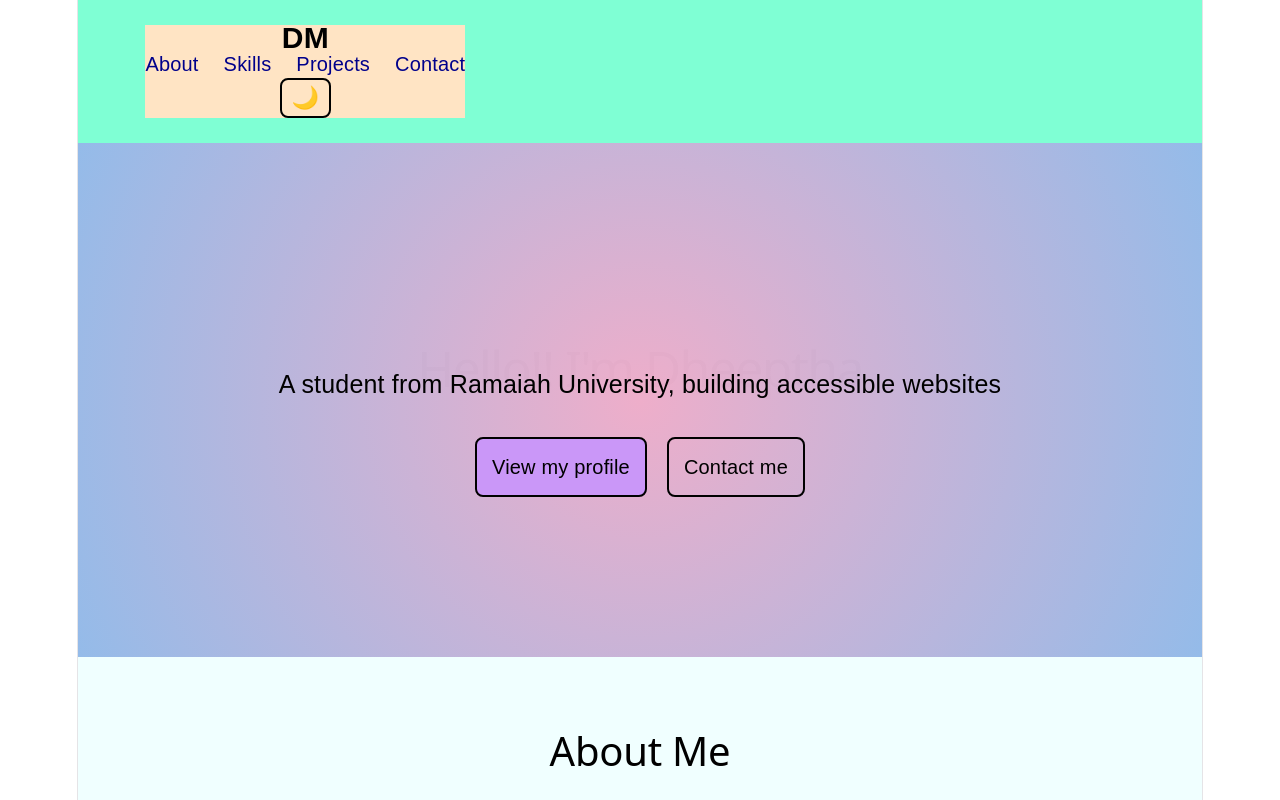
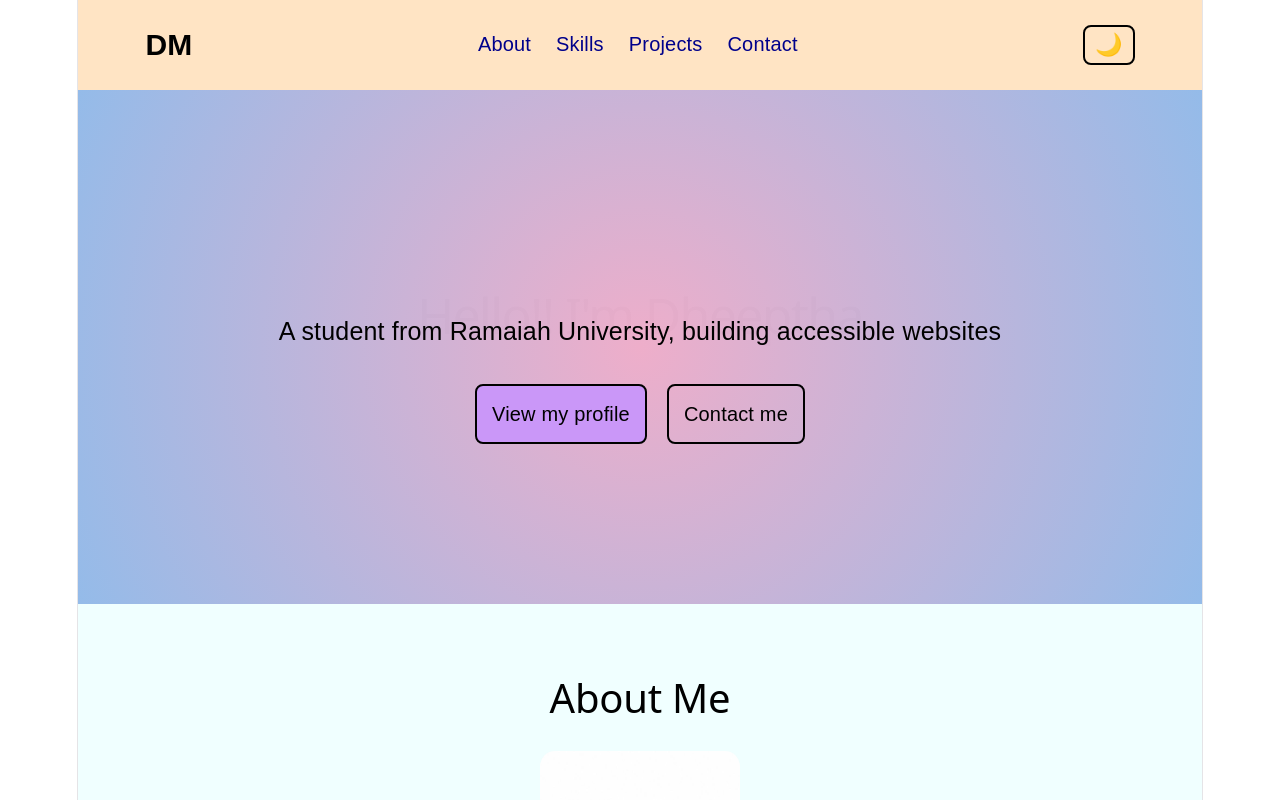
Before and after one commit to dhee2007/my-portfolio, a React (Vite) app: page / in a window 1280 px wide. Shown: the top 800 px of the page. Built offline with nearby package versions, Linux system fonts and the light colour scheme.

Commit message:
Update App.css

```diff
--- a/src/App.css
+++ b/src/App.css
@@ -14,7 +14,7 @@ body {
 
 /* ================= NAVBAR ================= */
 
-.site-header{
+.navbar{
   display: flex;
   justify-content: space-between;
   align-items: center;
```
